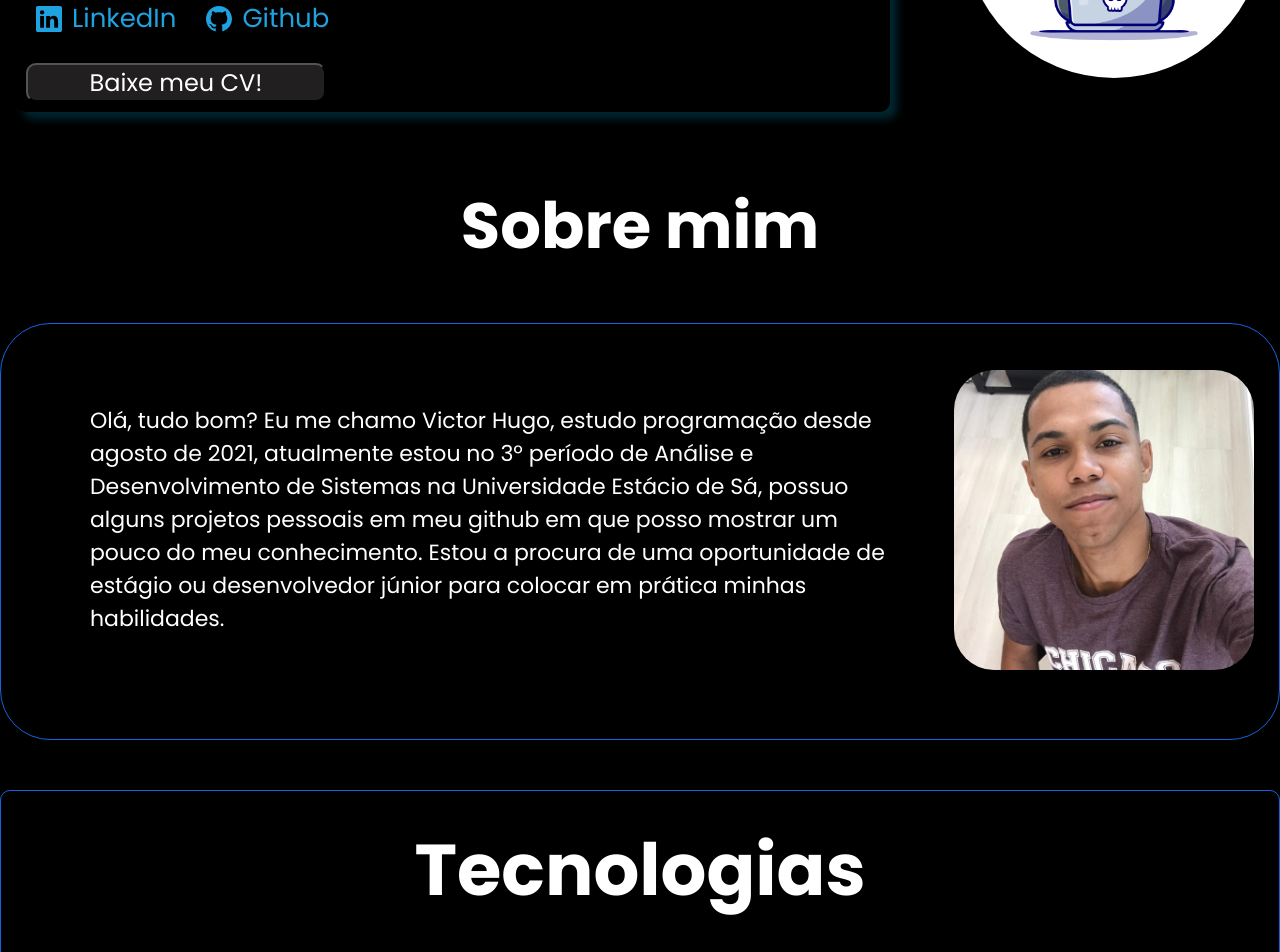
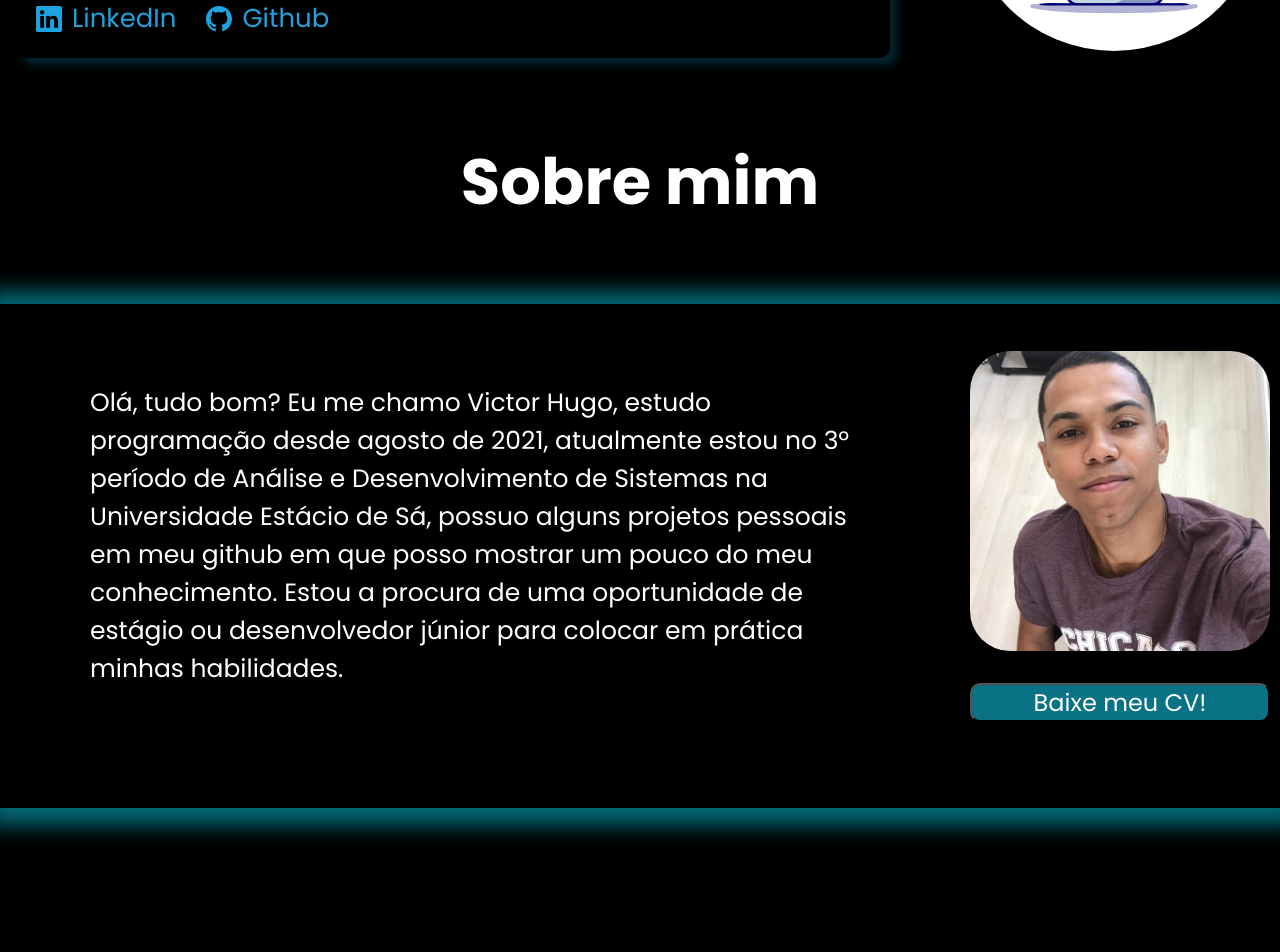
Before and after one commit to TorugoJS/Portfolio, a React (Create React App) app: page / in a window 1280 px wide. Shown: the part 440-1392 px from the top of the page. Built offline with nearby package versions, Linux system fonts and the light colour scheme.

Commit message:
Portfolio

```diff
--- a/src/Sessões/Contato/contato.css
+++ b/src/Sessões/Contato/contato.css
@@ -1,13 +1,14 @@
-.contato-container{
+.contato-container {
     display: flex;
     flex-wrap: wrap;
     max-width: 850px;
     margin: 0 auto;
     padding: 1em;
+    margin-top: 50px;
 }
 
 
-.p-contato{
+.p-contato {
     width: 100%;
     font-size: 60px;
     color: #fff;
@@ -18,7 +19,8 @@
 
 
 
-.telefone, .email{
+.telefone,
+.email {
     display: flex;
     font-size: 1.5rem;
     align-items: center;
@@ -27,23 +29,25 @@
 
 }
 
-.email svg, .telefone svg{
+.email svg,
+.telefone svg {
     font-size: 32px;
     color: brown;
     margin-right: 16px;
 }
 
 
-.titulo{
+.titulo {
     font-weight: 600;
     font-size: 18px;
 }
 
-.form-contato{
+.form-contato {
     width: 60%;
 }
 
-.input-nome, .input-email{
+.input-nome,
+.input-email {
     width: 40%;
     height: 80px;
     outline: 0;
@@ -52,37 +56,41 @@
 
 }
 
-.input-nome::placeholder, .input-email::placeholder, .textarea-mensagem::placeholder{
+.input-nome::placeholder,
+.input-email::placeholder,
+.textarea-mensagem::placeholder {
     color: black;
     font-weight: 500;
     font-family: 'Poppins', sans-serif;
 
 }
 
-.input-nome{
+.input-nome {
     margin-right: 30px;
 }
 
-.input-nome, .input-email, .textarea-mensagem{
+.input-nome,
+.input-email,
+.textarea-mensagem {
     border: 0;
     background: rgb(252, 238, 238);
     border-radius: 5px;
 }
 
-.textarea-mensagem{
+.textarea-mensagem {
     height: 240px;
     margin-top: 30px;
     width: 90%;
     font-size: 17px;
     padding: 8px 15px;
     outline: 0;
-    resize:vertical;
+    resize: vertical;
 }
 
-.btn-contato{
+.btn-contato {
     padding: 0.7em 1em;
-    background-color:rgb(47, 127, 218);
-    color:black ;
+    background-color: rgb(47, 127, 218);
+    color: black;
     font-weight: 600;
     font-size: 17px;
     border: 0;
@@ -94,40 +102,40 @@
     margin-bottom: 30px;
 }
 
-.btn-contato:hover{
-    background-color:rgb(224, 166, 90);
+.btn-contato:hover {
+    background-color: rgb(224, 166, 90);
 }
 
-.btn-contato i{
+.btn-contato i {
     margin-left: 8px;
     font-size: 20px;
 }
 
 
 
-@media screen and (max-width:1000px){
-    .p-contato{
-        margin-left:50px;
+@media screen and (max-width:1000px) {
+    .p-contato {
+        margin-left: 50px;
     }
 
 }
 
 
 
-@media screen and (max-width:800px){
-    .p-contato{
+@media screen and (max-width:800px) {
+    .p-contato {
         margin-left: 40px;
     }
 }
 
 @media screen and (max-width:768px) {
-    .p-contato{
-        margin-left:6%;
+    .p-contato {
+        margin-left: 6%;
     }
 
 
 
-    .telefone{
+    .telefone {
         margin-bottom: 10px;
     }
 
--- a/src/Sessões/Home/Home.js
+++ b/src/Sessões/Home/Home.js
@@ -1,6 +1,6 @@
 import tech from '../imagens/tech.jpg'
 import styles from './Home.module.css'
-import cv from '../curriculo/Curriculo.pdf';
+// import cv from '../curriculo/Curriculo.pdf';
 
 import { BsLinkedin, BsGithub } from 'react-icons/bs'
 
@@ -17,11 +17,11 @@ function Home() {
                     </p>
                     <p>Sou estudante de Análise e desenvolvimento de sistemas, e estudante de programação.</p>
                     <div>
-                    <div className={styles.sociais}>
-                    <a className={styles.redeSvg} href='https://www.linkedin.com/in/victor-hugodev/'><BsLinkedin />   LinkedIn</a>
-                    <a className={styles.redeSvg} href='https://github.com/TorugoJS'><BsGithub />   Github</a>
-                </div>
-                <a className={styles.seila} download="Victor Hugo CV" href={cv} ><button className={styles.curriculo}>Baixe meu CV!</button></a>
+                        <div className={styles.sociais}>
+                            <a className={styles.redeSvg} target="blank" href='https://www.linkedin.com/in/victor-hugodev/' ><BsLinkedin />   LinkedIn</a>
+                            <a className={styles.redeSvg} target="blank" href='https://github.com/TorugoJS'><BsGithub />   Github</a>
+                        </div>
+                        {/* <a className={styles.seila} download="Victor Hugo CV" href={cv} ><button className={styles.curriculo}>Baixe meu CV!</button></a> */}
                     </div>
 
                 </div>
--- a/src/Sessões/Home/Home.module.css
+++ b/src/Sessões/Home/Home.module.css
@@ -54,6 +54,7 @@
 
 .seila {
     text-decoration: none;
+
 }
 
 .redeSvg {
@@ -97,25 +98,7 @@
     background-color: rgb(253, 253, 253);
 }
 
-.curriculo {
-    color: #fff;
-    width: 300px;
-    display: flex;
-    text-decoration: none;
-    justify-content: center;
-    margin-top: 25px;
-    border-radius: 10px;
-    font-size: 1.5rem;
-    cursor: pointer;
-    background-color: rgb(34, 31, 32);
-    color: #fff;
-    transition: 0.5s;
-}
 
-.curriculo:hover {
-    background-color: #fff;
-    color: black;
-}
 
 @media screen and (max-width:1000px) {
     .home_container {
--- a/src/Sessões/Projetos/Projetos.css
+++ b/src/Sessões/Projetos/Projetos.css
@@ -8,9 +8,18 @@
     justify-content: space-between;
     margin: 0 auto;
     flex-wrap: wrap;
-    border: 2px solid rgb(18, 101, 224);
+    box-shadow: 2px 2px 20px 15px rgba(6, 212, 240, 0.5);
 
 
+}
+
+.h1proj {
+    color: #fff;
+}
+
+btn {
+
+    background-color: #fff;
 }
 
 .techs-all {
--- a/src/Sessões/Projetos/Projetos.js
+++ b/src/Sessões/Projetos/Projetos.js
@@ -2,17 +2,18 @@ import list from '../imagens/list.jpg'
 import manager from '../imagens/manager.jpg'
 import LP from '../imagens/LP.jpg'
 
+
 import { DiCss3, DiReact, DiHtml5 } from 'react-icons/di'
 
-import './Projetos.css'
+import styles from './Projetos.css'
 
 const Projetos = () => {
 
   return (
-
+    <div>
+      <h1 className={styles.h1proj}>projetos</h1>
       <div className='container'>
         <div>
-
           <div>
 
           </div>
@@ -26,7 +27,9 @@ const Projetos = () => {
             <span className="tech">React <DiReact color='cyan' /></span>
           </div>
 
-        <li className="btn-link">Github</li>
+          <button className='btn' href="www.google.com">Github</button>
+
+
           <li className="btn-link">Link</li>
         </div>
 
@@ -60,7 +63,7 @@ const Projetos = () => {
           <li className="btn-link">Github</li>
           <li className="btn-link">Link</li>
         </div>
-
+      </div>
     </div>
   )
 }
--- a/src/Sessões/Tecnologias/tecnologias.css
+++ b/src/Sessões/Tecnologias/tecnologias.css
@@ -1,9 +1,9 @@
 .habilidades_container {
   display: flex;
   justify-content: space-between;
-  max-width: 1400px;
+  max-width: 1200px;
   padding: 25px 30px;
-  border: 1px solid rgb(18, 101, 224);
+  box-shadow: 2px 2px 20px 15px rgba(6, 212, 240, 0.5);
   margin: 0 auto;
   font-size: 7rem;
   border-radius: 10px;
@@ -17,7 +17,6 @@
 .h1-tecnologias {
   display: flex;
   margin: 0 auto;
-  margin-bottom: 60px;
   font-size: 4.5rem;
   color: #fff;
 }
--- a/src/Sessões/sobre-mim/SobreMim.js
+++ b/src/Sessões/sobre-mim/SobreMim.js
@@ -1,6 +1,7 @@
 
 // import { BsInstagram } from 'react-icons/bs'
 import fotoPerfil from '../imagens/Perfil.jpeg'
+import cv from '../curriculo/Curriculo.pdf';
 
 import styles from './SobreMim.module.css'
 
@@ -8,21 +9,26 @@ import styles from './SobreMim.module.css'
 function SobreMim() {
     return (
         <>
-            <h1 className={styles.h1_sobre}>Sobre mim</h1>
+
+            <h1 className={styles.h1_sobre}>Sobre mim</h1> <br />
             <div className={styles.sobreMim}>
 
-                {/* <div className='sociais'>
+
+                <div>
+                    {/* <div className='sociais'>
                 <a target='https://www.instagram.com/torugo_devjs/' href="https://www.instagram.com/torugo_devjs/"><BsInstagram />Instagram</a>
             </div> */}
+                    <p className={styles.p_sobre}> Olá, tudo bom? Eu me chamo Victor Hugo, estudo programação desde agosto de 2021,
+                        atualmente estou no 3º período de Análise e Desenvolvimento de Sistemas na Universidade Estácio de Sá,
+                        possuo alguns projetos pessoais em meu github em que posso mostrar um pouco do meu conhecimento.
+                        Estou a procura de uma oportunidade de estágio ou desenvolvedor júnior para colocar em prática minhas habilidades. </p>
+                </div>
+                <div className={styles.info}>
+                    <img className={styles.fotoPerfil} alt="fotodeperfil" src={fotoPerfil} />
+                    <a className={styles.seila} download="Victor Hugo CV" href={cv} ><button className={styles.curriculo}>Baixe meu CV!</button></a>
+                </div>
+            </div>
 
-                <p className={styles.p_sobre}> Olá, tudo bom? Eu me chamo Victor Hugo, estudo programação desde agosto de 2021,
-                    atualmente estou no 3º período de Análise e Desenvolvimento de Sistemas na Universidade Estácio de Sá,
-                    possuo alguns projetos pessoais em meu github em que posso mostrar um pouco do meu conhecimento.
-                    Estou a procura de uma oportunidade de estágio ou desenvolvedor júnior para colocar em prática minhas habilidades. </p>
-
-
-            <img className={styles.fotoPerfil} alt="fotodeperfil" src={fotoPerfil} />
-            </div>
         </>
     )
 }
--- a/src/Sessões/sobre-mim/SobreMim.module.css
+++ b/src/Sessões/sobre-mim/SobreMim.module.css
@@ -1,30 +1,34 @@
 .h1_sobre {
     text-align: center;
     font-size: 4rem;
-    margin-top: 50px;
-    margin-bottom: 40px;
+    margin-top: 60px;
     color: #fff;
 }
-.h1_sobre:hover{
+
+.h1_sobre:hover {
     color: rgb(31, 163, 224);
     transition: 0.2s;
 }
-.sociais{
+
+.sociais {
     display: flex;
     flex-wrap: wrap;
     font-size: 50px;
 }
 
+
+
 .sobreMim {
-    max-width: 1300px;
+    max-width: 1400px;
     margin: 50px auto;
     justify-content: center;
     display: flex;
+    margin-bottom: 200px;
     align-items: center;
-    border-radius: 50px;
-    padding: 1em;
-    padding-bottom:40px;
-    border: 1px groove rgb(18, 101, 224);
+    padding-bottom: 40px;
+    /* border: 1px solid #fff; */
+    box-shadow: 2px 2px 20px 15px rgba(6, 212, 240, 0.5);
+
 }
 
 .fotoPerfil {
@@ -38,10 +42,35 @@
 
 .p_sobre {
     display: flex;
-    font-size: 22px;
-    width: 800px;
-    margin: 4rem;
+    font-size: 25px;
+    font-family: unset;
+    max-width: 800px;
+    margin: 5rem;
     color: #fff;
+}
+
+.curriculo {
+    width: 300px;
+    display: flex;
+    text-decoration: none;
+    justify-content: center;
+    margin-top: 25px;
+    background-color: rgb(10, 114, 133);
+    border-radius: 10px;
+    font-size: 1.5rem;
+    cursor: pointer;
+
+    color: #fff;
+    transition: 0.5s;
+}
+
+a {
+    text-decoration: none;
+}
+
+.curriculo:hover {
+    background-color: #fff;
+    color: black;
 }
 
 
```
Also changed, not shown: index.html (added, +15 -0 lines), styles.css (added). Lines whose indentation alone changed are shown as unchanged.
